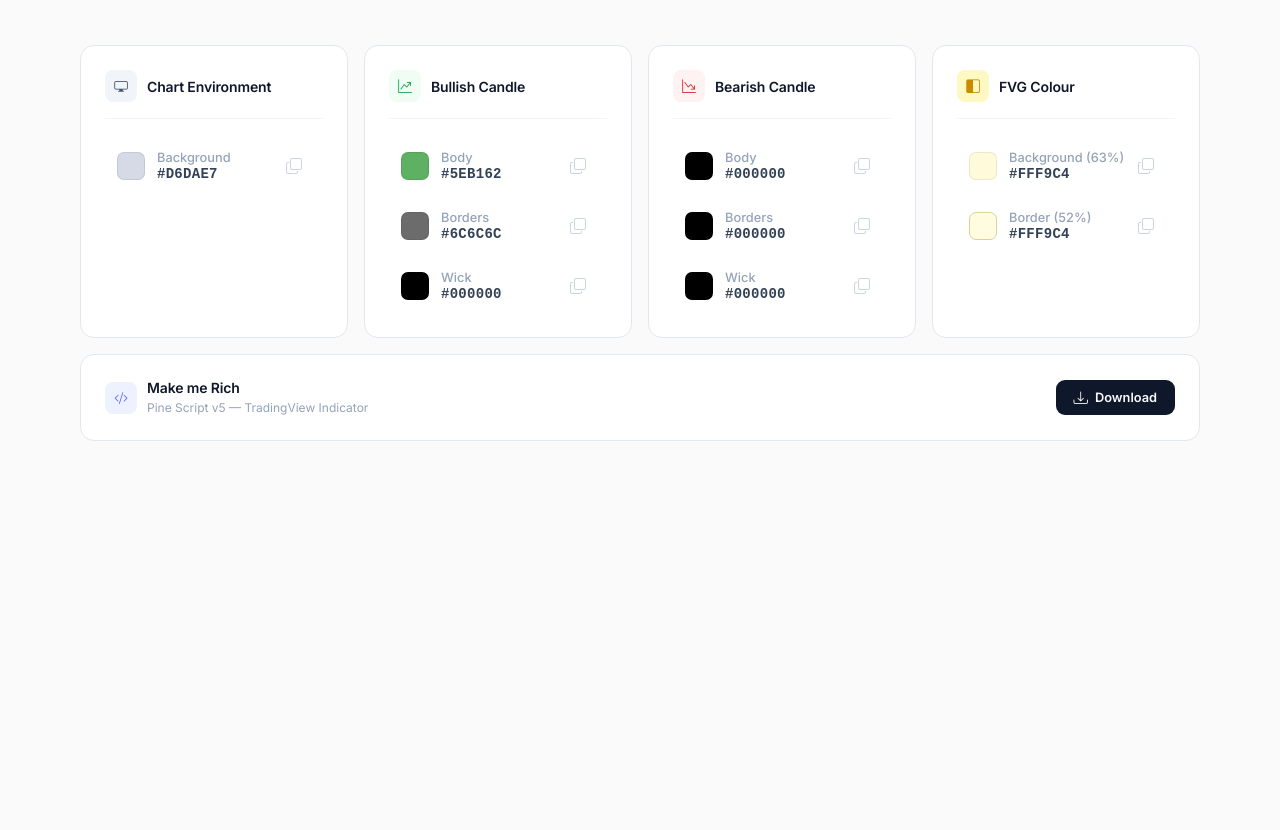
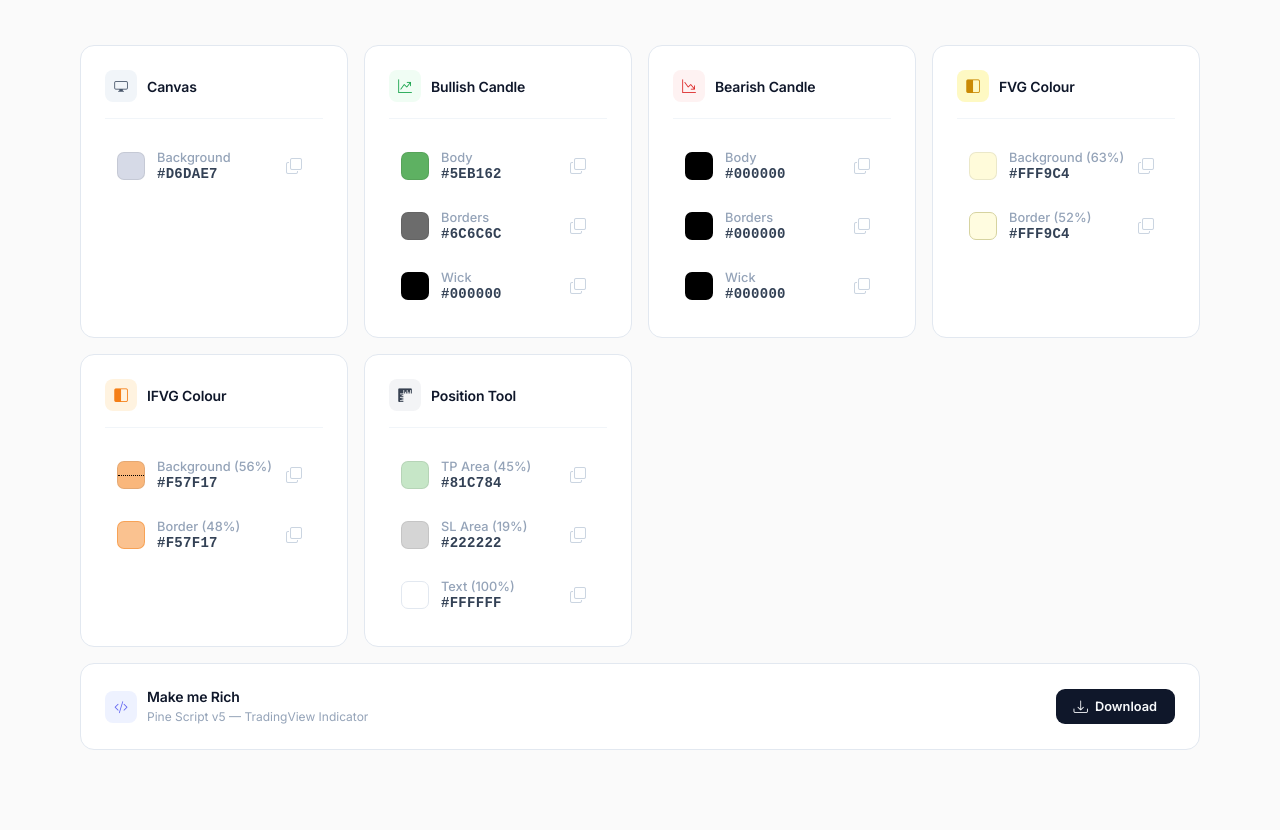
Before and after one commit to azeemali25693/ICT_Envoirment, a plain HTML site: page index.html in a window 1280 px wide. Shown: the part 129-959 px from the top of the page. Before the commit the page ends 800 px from the top, so only its background shows below. Drawn offline with nearby package versions, Linux system fonts and the light colour scheme.

Commit message:
Update index.html

```diff
--- a/index.html
+++ b/index.html
@@ -3,7 +3,7 @@
 <head>
     <meta charset="UTF-8">
     <meta name="viewport" content="width=device-width, initial-scale=1.0">
-    <title>ICT Chart Theme</title>
+    <title>MY Chart</title>
     <link href="https://fonts.googleapis.com/css2?family=Inter:wght@400;500;600;700&display=swap" rel="stylesheet">
     <link rel="stylesheet" href="https://cdn.jsdelivr.net/npm/bootstrap-icons@1.11.3/font/bootstrap-icons.min.css">
 
@@ -111,6 +111,16 @@
         .card-header.fvg .icon-wrap {
             background: #FEF9C3;
             color: #CA8A04;
+        }
+
+        .card-header.ifvg .icon-wrap {
+            background: #FFF3E0;
+            color: #F57F17;
+        }
+
+        .card-header.position .icon-wrap {
+            background: #F3F4F6;
+            color: #374151;
         }
 
         .card-header h2 {
@@ -316,8 +326,8 @@
 <body>
 
     <div class="header">
-        <h1>ICT Chart</h1>
-        <p>Theme colors &amp; Smart Money indicator</p>
+        <h1>MY Chart</h1>
+        <p>Theme colors &amp; Liquidity indicator</p>
     </div>
 
     <div class="palette-container">
@@ -326,7 +336,7 @@
         <div class="theme-card">
             <div class="card-header global">
                 <div class="icon-wrap"><i class="bi bi-display"></i></div>
-                <h2>Chart Environment</h2>
+                <h2>Canvas</h2>
             </div>
             <div class="color-row">
                 <div class="color-info">
@@ -457,6 +467,84 @@
                     </div>
                 </div>
                 <button class="copy-btn" onclick="copyHex(this, 'FFF9C4', 'FVG Border')" aria-label="Copy FVG Border hex">
+                    <i class="bi bi-copy"></i>
+                </button>
+            </div>
+        </div>
+
+        <!-- IFVG Colour -->
+        <div class="theme-card">
+            <div class="card-header ifvg">
+                <div class="icon-wrap"><i class="bi bi-square-half"></i></div>
+                <h2>IFVG Colour</h2>
+            </div>
+            <div class="color-row">
+                <div class="color-info">
+                    <div class="color-box" style="background-color: rgba(245, 127, 23, 0.56); display: flex; align-items: center; justify-content: center;">
+                        <div style="width: 100%; border-top: 1px dotted black;"></div>
+                    </div>
+                    <div class="color-details">
+                        <span class="color-label">Background (56%)</span>
+                        <span class="color-hex">#F57F17</span>
+                    </div>
+                </div>
+                <button class="copy-btn" onclick="copyHex(this, 'F57F17', 'IFVG Background')" aria-label="Copy IFVG Background hex">
+                    <i class="bi bi-copy"></i>
+                </button>
+            </div>
+            <div class="color-row">
+                <div class="color-info">
+                    <div class="color-box" style="background-color: rgba(245, 127, 23, 0.48); border: 1px solid rgba(245, 127, 23, 0.48);"></div>
+                    <div class="color-details">
+                        <span class="color-label">Border (48%)</span>
+                        <span class="color-hex">#F57F17</span>
+                    </div>
+                </div>
+                <button class="copy-btn" onclick="copyHex(this, 'F57F17', 'IFVG Border')" aria-label="Copy IFVG Border hex">
+                    <i class="bi bi-copy"></i>
+                </button>
+            </div>
+        </div>
+
+        <!-- Position Tool -->
+        <div class="theme-card">
+            <div class="card-header position">
+                <div class="icon-wrap"><i class="bi bi-rulers"></i></div>
+                <h2>Position Tool</h2>
+            </div>
+            <div class="color-row">
+                <div class="color-info">
+                    <div class="color-box" style="background-color: rgba(129, 199, 132, 0.45);"></div>
+                    <div class="color-details">
+                        <span class="color-label">TP Area (45%)</span>
+                        <span class="color-hex">#81C784</span>
+                    </div>
+                </div>
+                <button class="copy-btn" onclick="copyHex(this, '81C784', 'TP Area')" aria-label="Copy TP Area hex">
+                    <i class="bi bi-copy"></i>
+                </button>
+            </div>
+            <div class="color-row">
+                <div class="color-info">
+                    <div class="color-box" style="background-color: rgba(34, 34, 34, 0.19);"></div>
+                    <div class="color-details">
+                        <span class="color-label">SL Area (19%)</span>
+                        <span class="color-hex">#222222</span>
+                    </div>
+                </div>
+                <button class="copy-btn" onclick="copyHex(this, '222222', 'SL Area')" aria-label="Copy SL Area hex">
+                    <i class="bi bi-copy"></i>
+                </button>
+            </div>
+            <div class="color-row">
+                <div class="color-info">
+                    <div class="color-box" style="background-color: #FFFFFF; border: 1px solid #E2E8F0;"></div>
+                    <div class="color-details">
+                        <span class="color-label">Text (100%)</span>
+                        <span class="color-hex">#FFFFFF</span>
+                    </div>
+                </div>
+                <button class="copy-btn" onclick="copyHex(this, 'FFFFFF', 'Text')" aria-label="Copy Text hex">
                     <i class="bi bi-copy"></i>
                 </button>
             </div>
```
